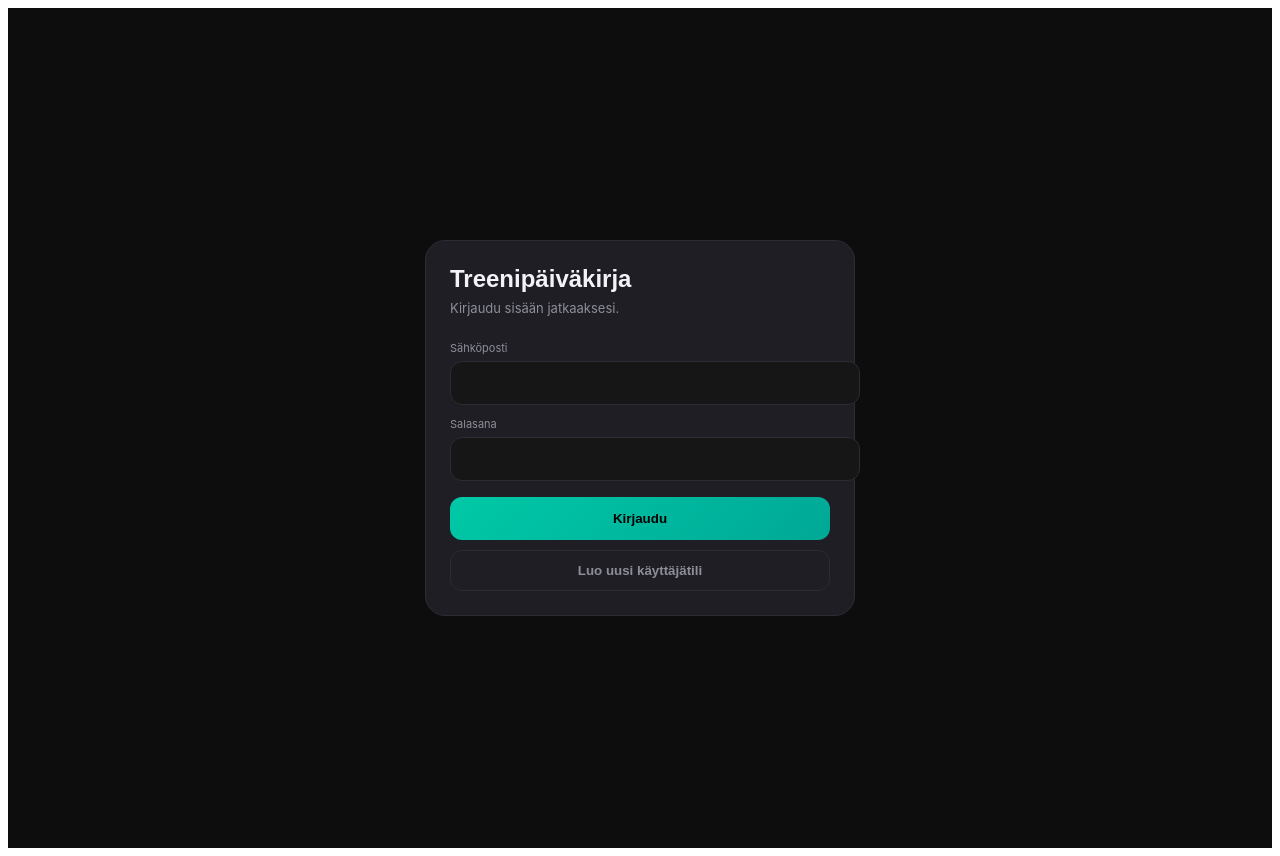
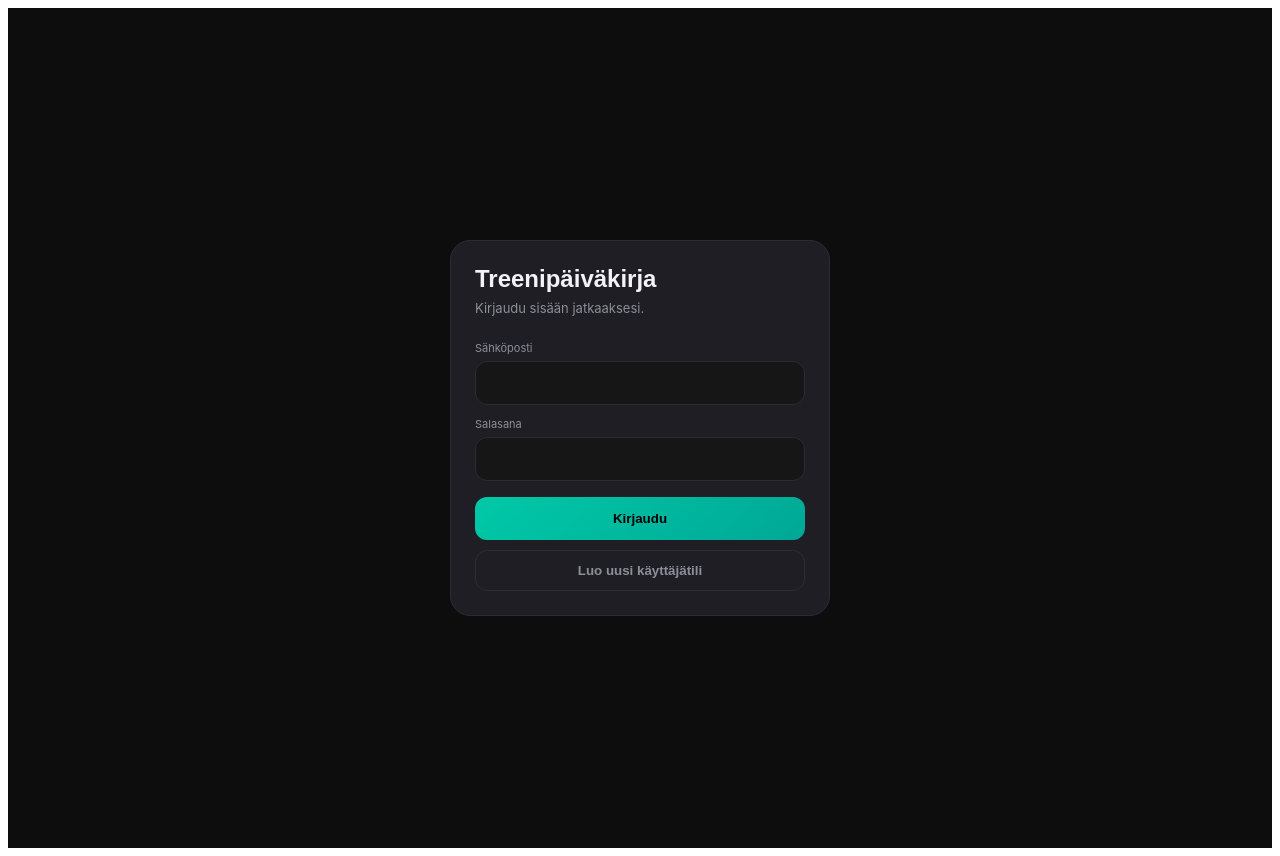
Before and after one commit to harrihonkala/treenipaiva, a React (Vite) app: page / in a window 1280 px wide. Built offline with nearby package versions, Linux system fonts and the light colour scheme; no server answers.

Commit message:
Fix login form input overflow

```diff
--- a/src/AuthGate.jsx
+++ b/src/AuthGate.jsx
@@ -4,13 +4,13 @@ import { waitForSupabaseSync } from './lib/supabaseSync';
 
 const styles = {
   page: { minHeight:'100vh', background:'#0D0D0D', color:'#F2F2F7', display:'flex', alignItems:'center', justifyContent:'center', padding:20, fontFamily:'Inter, sans-serif' },
-  card: { width:'100%', maxWidth:380, background:'#1E1E24', border:'1px solid #2C2C35', borderRadius:20, padding:24 },
+  card: { width:'100%', maxWidth:380, boxSizing:'border-box', background:'#1E1E24', border:'1px solid #2C2C35', borderRadius:20, padding:24 },
   title: { fontFamily:'Poppins, sans-serif', fontSize:24, fontWeight:700, marginBottom:6 },
   sub: { color:'#8E8E9A', fontSize:13, lineHeight:1.5, marginBottom:22 },
   label: { display:'block', color:'#8E8E9A', fontSize:11, marginBottom:6 },
-  input: { width:'100%', background:'#161616', color:'#F2F2F7', border:'1px solid #2C2C35', borderRadius:12, padding:'13px 14px', fontSize:14, outline:'none', marginBottom:12 },
-  primary: { width:'100%', border:0, borderRadius:12, padding:'14px 16px', background:'linear-gradient(135deg,#00C9A7 0%,#00A896 100%)', color:'#000', fontWeight:700, cursor:'pointer', marginTop:4 },
-  secondary: { width:'100%', border:'1px solid #2C2C35', borderRadius:12, padding:'12px 16px', background:'transparent', color:'#8E8E9A', fontWeight:600, cursor:'pointer', marginTop:10 },
+  input: { width:'100%', boxSizing:'border-box', background:'#161616', color:'#F2F2F7', border:'1px solid #2C2C35', borderRadius:12, padding:'13px 14px', fontSize:14, outline:'none', marginBottom:12 },
+  primary: { width:'100%', boxSizing:'border-box', border:0, borderRadius:12, padding:'14px 16px', background:'linear-gradient(135deg,#00C9A7 0%,#00A896 100%)', color:'#000', fontWeight:700, cursor:'pointer', marginTop:4 },
+  secondary: { width:'100%', boxSizing:'border-box', border:'1px solid #2C2C35', borderRadius:12, padding:'12px 16px', background:'transparent', color:'#8E8E9A', fontWeight:600, cursor:'pointer', marginTop:10 },
   error: { background:'rgba(255,69,58,.1)', border:'1px solid rgba(255,69,58,.25)', color:'#FF8A84', borderRadius:10, padding:10, fontSize:12, marginBottom:12 },
   success: { background:'rgba(0,201,167,.1)', border:'1px solid rgba(0,201,167,.25)', color:'#00C9A7', borderRadius:10, padding:10, fontSize:12, marginBottom:12 },
 };
```
